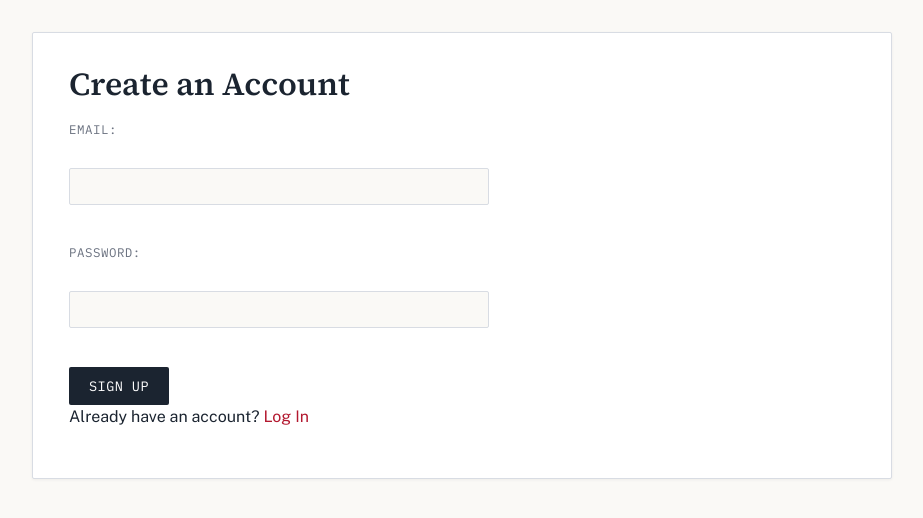
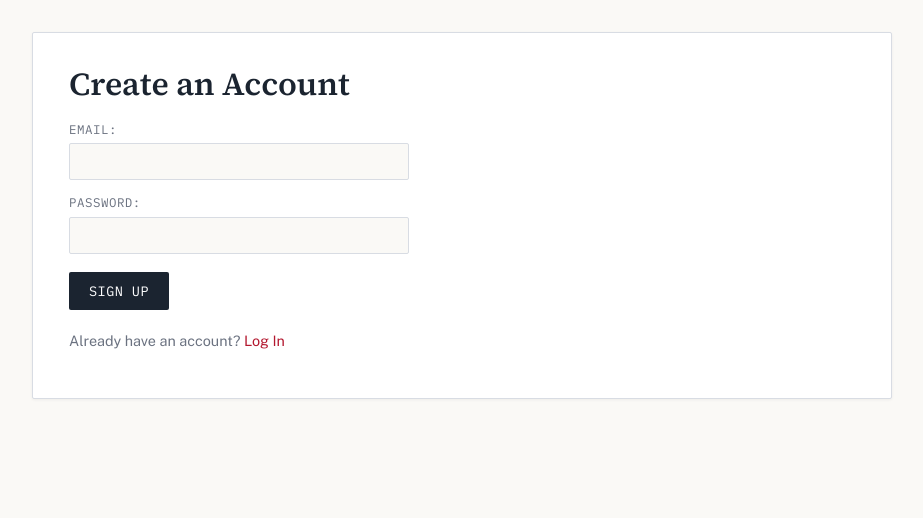
Before and after one commit to msafeerhassan/OLeveliPy, a Flask app: page /signup in a window 1280 px wide. Shown: the part 56-574 px from the top of the page, without its empty margins (178-1101 px from the left). Run offline with Flask 3, Linux system fonts and the light colour scheme; parts of the project's set-up code (start-up, migrations or seed data) failed here and were passed over; some libraries are stand-ins or nearby versions.

Commit message:
styling ongoing

```diff
--- a/static/css/style.css
+++ b/static/css/style.css
@@ -274,3 +274,18 @@ td {
     font-size: 0.85rem;
     color: var(--color-graphite);
 }
+
+.errorText {
+    color: var(--color-red);
+    font-weight: 600;
+}
+
+.authForm {
+    max-width: 340px;
+}
+
+.authFooter {
+    margin-top: 20px;
+    font-size: 0.9rem;
+    color: var(--color-graphite);
+}
--- a/templates/pastPaperChecker.html
+++ b/templates/pastPaperChecker.html
@@ -6,7 +6,7 @@
 <h1>Get Solved Past Papers Checked by AI</h1>
 
 {% if error %}
-<p style="color: var(--color-red);"><strong>{{ error }}</strong></p>
+<p class="errorText">{{ error }}</p>
 {% endif %}
 
 <form action="/past-paper-checker/submit" method="POST" enctype="multipart/form-data" id="pastPaperExaminerForm">
--- a/templates/signup.html
+++ b/templates/signup.html
@@ -5,18 +5,24 @@
 <h1>Create an Account</h1>
 
 {% if error %}
-<p style="color: red;"><strong>{{ error }}</strong></p>
+<p class="errorText">{{ error }}</p>
 {% endif %}
 
-<form method="POST">
-    <label for="email">Email:</label><br>
-    <input type="email" name="email" id="email" required><br><br>
-    <label for="password">Password:</label><br>
-    <input type="password" name="password" id="password" required><br><br>
+<form method="POST" class="authForm">
+
+    <div class="fieldGroup">
+        <label for="email">Email:</label>
+        <input type="email" name="email" id="email" required>
+    </div>
+
+    <div class="fieldGroup">
+        <label for="password">Password:</label>
+        <input type="password" name="password" id="password" required>
+    </div>
 
     <button type="submit">Sign Up</button>
 </form>
 
-<p>Already have an account? <a href="/login">Log In</a></p>
+<p class="authFooter">Already have an account? <a href="/login">Log In</a></p>
 
 {% endblock %}
```
Also changed, not shown: templates/fetchFile.html (+20 -14 lines), templates/login.html (+13 -7 lines).
